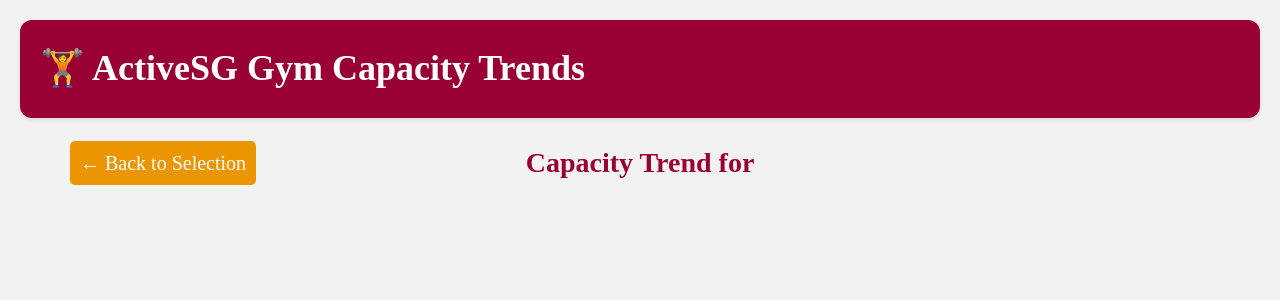
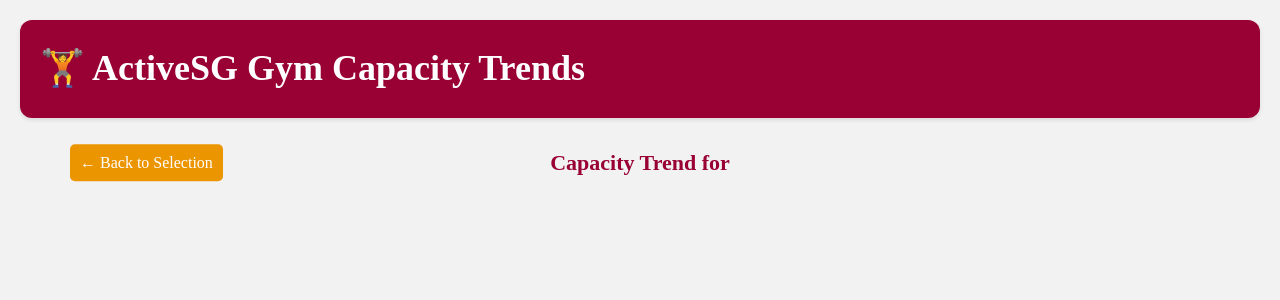
Before and after one commit to dillonchong01/ActiveSG-Gym-Capacity, a Flask app: template templates/gym_page.html in a window 1280 px wide. Shown: the top 300 px of the page. Run offline with Flask 3, Linux system fonts and the light colour scheme; the template is opened without the code that fills it, so the values that code supplies are empty.

Commit message:
Update styles.css

```diff
--- a/static/css/styles.css
+++ b/static/css/styles.css
@@ -175,7 +175,7 @@
     top: 50%;
     transform: translate(-50%, -50%);
     margin: 0;
-    font-size: clamp(12px, 5vw, 28px);
+    font-size: clamp(12px, 5vw, 22px);
     color: #990033;
     white-space: nowrap;
     text-align: center;
@@ -186,7 +186,7 @@
     left: 0;
     top: 50%;
     transform: translateY(-50%);
-    font-size: 20px;
+    font-size: 16px;
     padding: 6px 10px;
     background-color: #eb9500;
     color: white;
```
